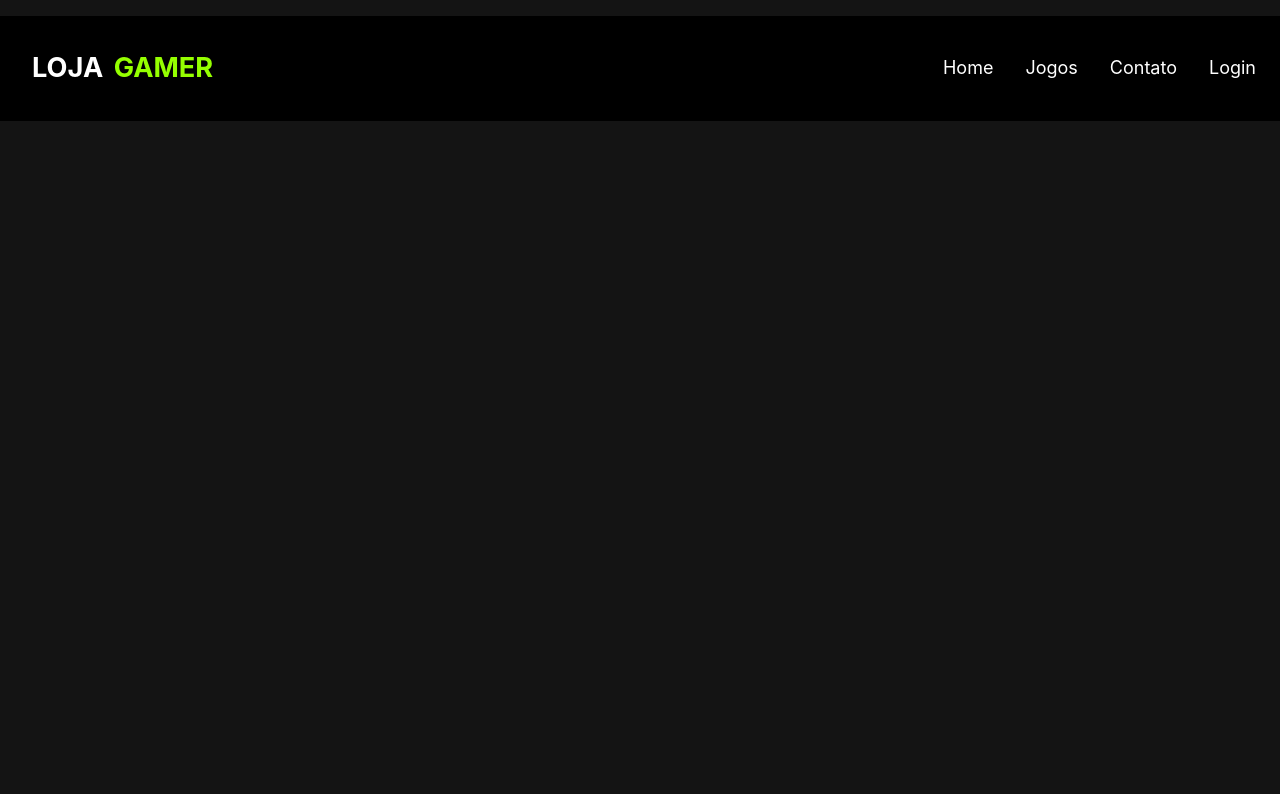
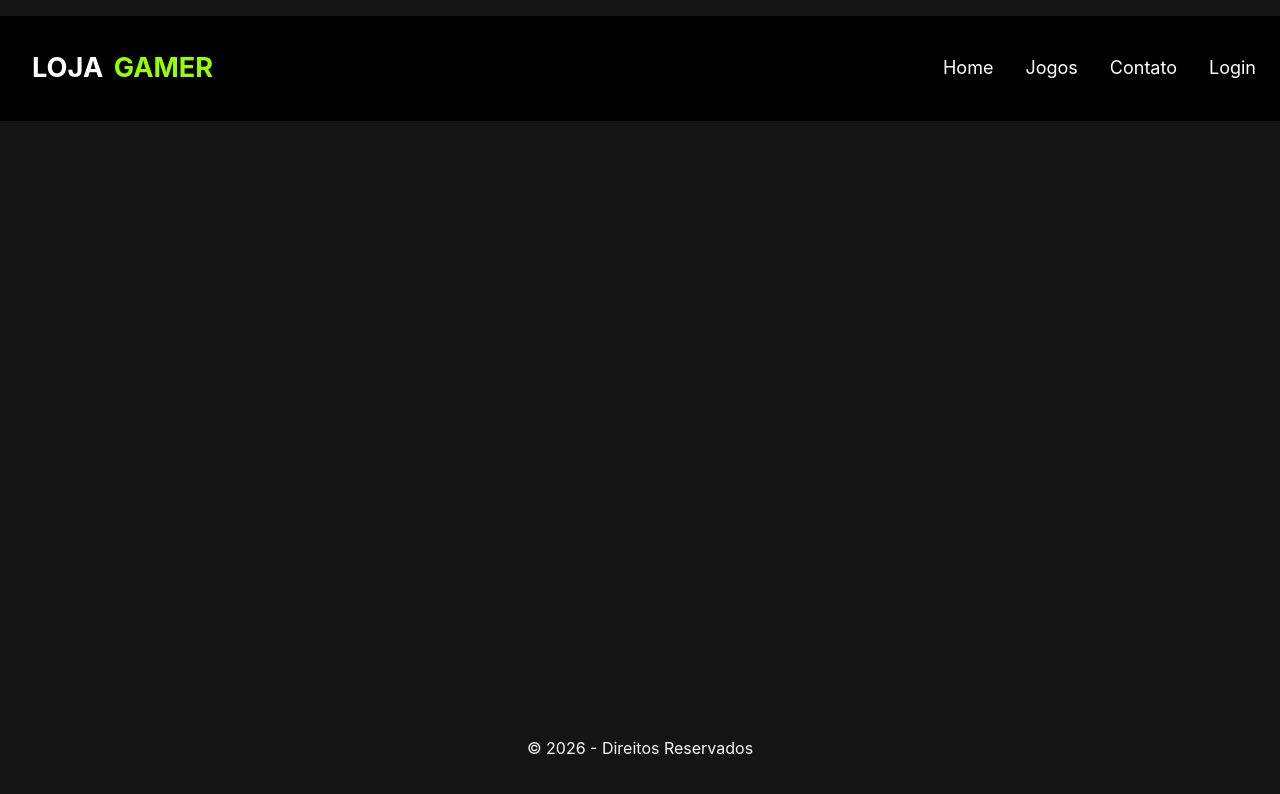
Before and after one commit to nickbelo2201/project_loja_gamer, a React (Vite) app: page / in a window 1280 px wide. Shown: the top 794 px of the page. Built offline with nearby package versions, Linux system fonts and the light colour scheme.

Commit message:
feat: Codificando e estilizando o footer

```diff
--- a/src/components/Footer.jsx
+++ b/src/components/Footer.jsx
@@ -1,9 +1,8 @@
-
 const Footer = () => {
   return (
-    <>
-
-    </>
+    <footer className="text-center py-10 text-gray-50">
+      <p>&copy; 2026 - Direitos Reservados</p>
+    </footer>
   )
 }
 
```
